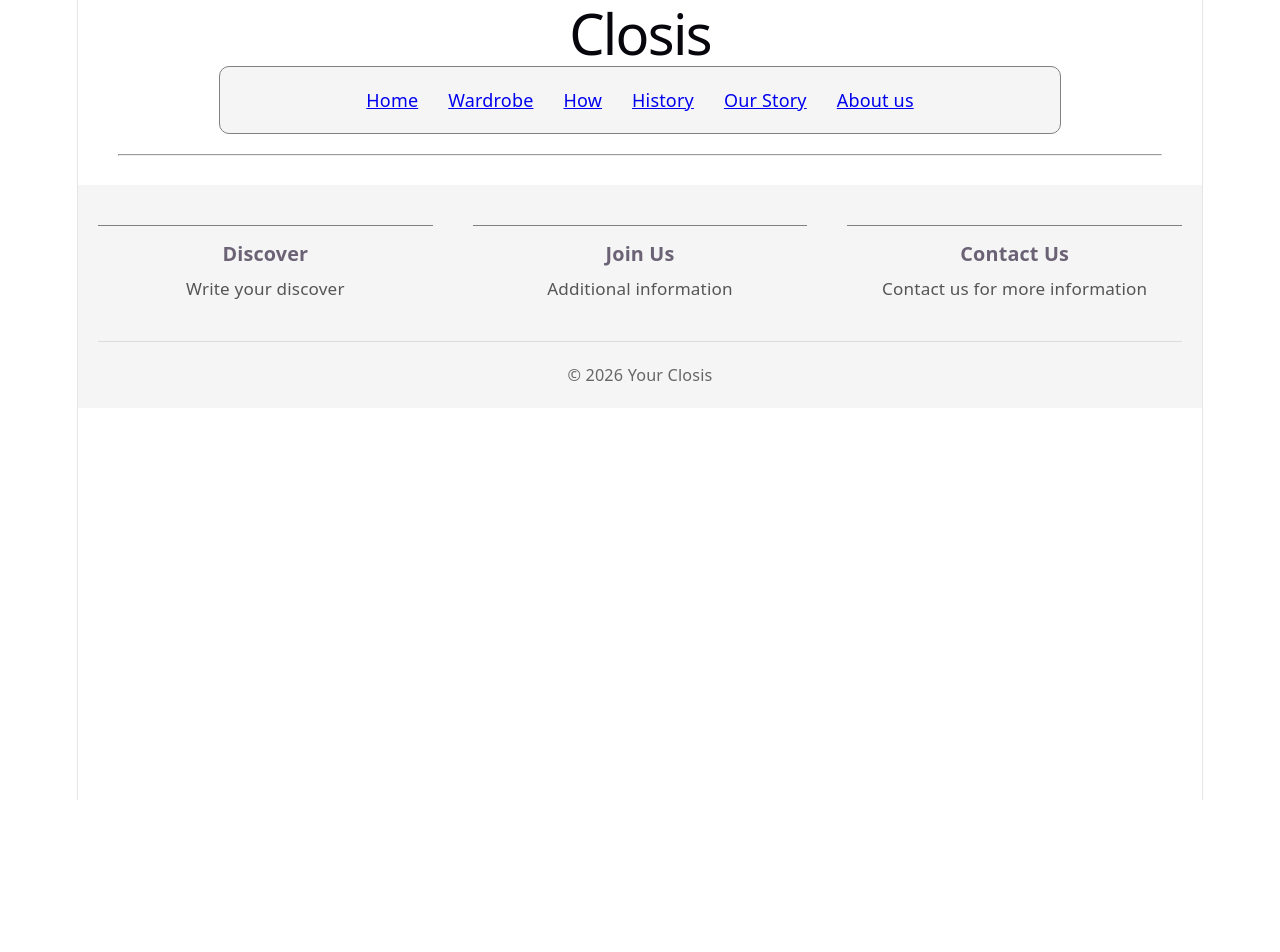
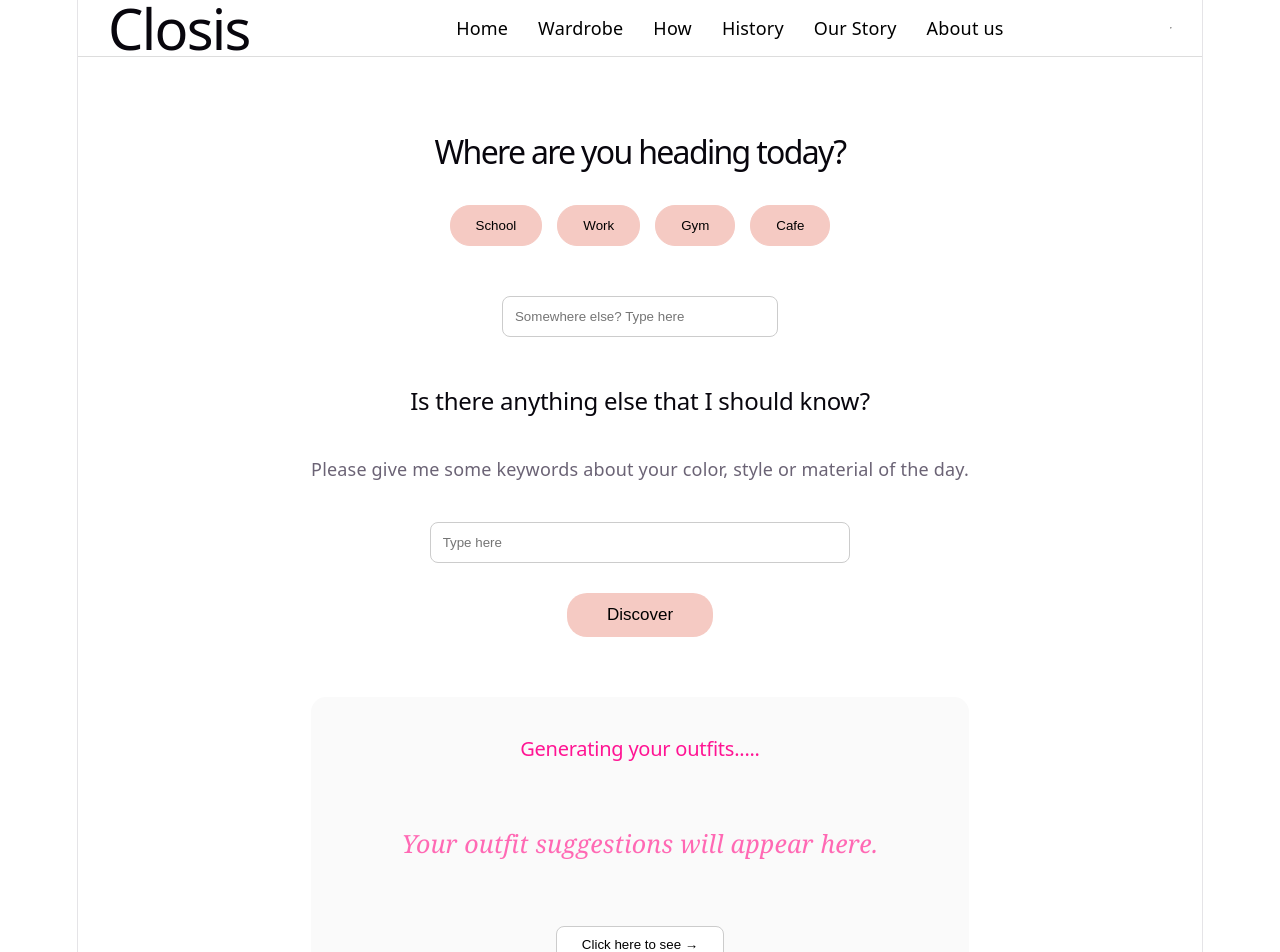
Before and after one commit to clarypham1/Web-Dev-Project, a React (Vite) app in the folder FE/: page /start in a window 1280 px wide. Shown: the top 952 px of the page. Before the commit the page ends 800 px from the top, so only its background shows below. Built offline with nearby package versions, Linux system fonts and the light colour scheme.

Commit message:
feat: adding start page, profile

```diff
--- a/FE/src/App.jsx
+++ b/FE/src/App.jsx
@@ -1,4 +1,5 @@
 
+import {useState} from "react";
 import { BrowserRouter, Routes, Route } from "react-router-dom";
 
 import "./Components/Footer.css";
@@ -13,6 +14,7 @@ import Login from './Components/login-page/LoginPage.jsx';
 import Signup from './Components/Signup-page/SignupPage.jsx';
 import HomePage from "./Components/HomePage.jsx";
 import ForgotPassword from "./Components/forgotpassword-page/ForgotPassword.jsx";
+import StartPage from "./Components/Start-Page/StartPage.jsx";
 
 
 import "./Components/login-page/LoginPage.css";
@@ -22,16 +24,17 @@ import "./Components/forgotpassword-page/ForgotPassword.css";
 
 
  function App() {
+
+    const [isLoggedIn, setIsLoggedIn] = useState (localStorage.getItem("isLoggedIn") === "true");
     return (
         <BrowserRouter>
-            <Header />
+            <Header isLoggedIn={isLoggedIn}/>
             <Routes>
                 <Route path="/" element = {<HomePage />} />
-                <Route path="/login" element={<Login />} />
+                <Route path="/login" element= {<Login setIsLoggedIn={setIsLoggedIn}/>}/>
+                <Route path="/start" element={<StartPage />} />
                 <Route path="/signup" element={<Signup />} />
                 <Route path="/forgot-password" element={<ForgotPassword />} />
-
-                {/* <Route path="/" element={<Navigate to="/login" />} /> */}
             </Routes>
             <Footer />
         </BrowserRouter>
--- a/FE/src/Components/Header.css
+++ b/FE/src/Components/Header.css
@@ -1,4 +1,4 @@
-
+/*
 header {
     padding: 20px 40px;
 }
@@ -23,3 +23,38 @@ nav ul {
     max-width: 800px;
 
 }
+ */
+
+ .header {
+    display: flex;
+    align-items: center;
+    padding: 15px 30px;
+    border-bottom: 1px solid #ddd;
+}
+
+.header h1 {
+    margin: 0;
+    margin-right: 40px;
+}
+
+.header nav {
+    flex: 1;
+}
+
+.header nav ul {
+    display: flex;
+    justify-content: center;
+    gap: 30px;
+    list-style: none;
+    margin: 0;
+    padding: 0;
+}
+
+.header nav a {
+    text-decoration: none;
+    color: black;
+}
+
+.header nav a:hover {
+    color: deeppink;
+}
--- a/FE/src/Components/Header.jsx
+++ b/FE/src/Components/Header.jsx
@@ -1,8 +1,11 @@
+
 import {Link} from "react-router-dom";
-function Header(){
+import Profile from "./Profile/Profile.jsx";
+
+function Header({isLoggedIn}){
 
     return (
-        <header>
+        <header className="header">
             <h1>Closis</h1>
             <nav>
                 <ul>
@@ -26,6 +29,7 @@ function Header(){
                     </li>
                 </ul>
             </nav>
+            {isLoggedIn && <Profile />}
             <hr />
         </header>
     );
--- a/FE/src/Components/HomePage.css
+++ b/FE/src/Components/HomePage.css
@@ -27,7 +27,6 @@
     color: black;
     font-size: 18px;
     cursor: pointer;
-    font-size: 20px;
 }
 
 .home-page p {
--- a/FE/src/Components/HomePage.jsx
+++ b/FE/src/Components/HomePage.jsx
@@ -1,6 +1,5 @@
 
 import {Link} from "react-router-dom";
-// import "./Homepage.css";
 
 function HomePage () {
 
--- /dev/null
+++ b/FE/src/Components/Profile/Profile.css
@@ -0,0 +1,62 @@
+
+
+.profile {
+    position: relative;
+}
+
+.profile-button {
+    border: none;
+    background-color: transparent;
+    font-size: 15px;
+    cursor: pointer;
+    padding: 5px 10px;
+}
+
+.profile-button:hover {
+    transform: scale(1.1);
+}
+
+.profile-dropdown {
+    position: absolute;
+    top: 45px;
+    right: 0;
+
+    width: 170px;
+    padding: 15px;
+
+    background-color: white;
+
+    border: 1px solid #ccc;
+    border-radius: 8px;
+
+    box-shadow: 0 4px 10px rgba(0, 0, 0, 0.15);
+
+    z-index: 1000;
+}
+
+.profile-dropdown p {
+    margin: 0;
+    padding: 8px 0 12px;
+
+    font-size: 15px;
+    color: #555;
+}
+
+.profile-dropdown button {
+    display: block;
+
+    width: 100%;
+    padding: 8px 0;
+
+    border: none;
+    background-color: transparent;
+
+    text-align: left;
+    font-size: 15px;
+
+    cursor: pointer;
+}
+
+.profile-dropdown button:hover {
+    color: deeppink;
+}
--- /dev/null
+++ b/FE/src/Components/Profile/Profile.jsx
@@ -0,0 +1,41 @@
+
+import { useState } from "react";
+import "./Profile.css";
+
+function Profile () {
+
+    const [profileMenu, setProfileMenu] = useState(false);
+
+    const handleProfileClick = () => {
+        setProfileMenu(!profileMenu);
+    };
+
+    return (
+        <div className = "profile">
+
+            <button
+                className="profile-button"
+                onClick={handleProfileClick}>
+                    👤 Profile
+            </button>
+
+            {profileMenu && (
+                <div className = "profile-dropdown">
+
+                    <button>
+                        Log Out
+                    </button>
+
+                    <button>
+                        Delete Account
+                    </button>
+
+                </div>
+            )}
+
+        </div>
+    );
+
+}
+
+export default Profile;
--- /dev/null
+++ b/FE/src/Components/Start-Page/StartPage.css
@@ -0,0 +1,114 @@
+
+.start-page {
+    max-width: 900px;
+    margin: 0 auto;
+    padding: 50px 30px;
+    text-align: center;
+}
+
+.weather-section {
+    margin-bottom: 40px;
+}
+
+.weather-section h1 {
+    font-size: 32px;
+    margin-bottom: 15px;
+}
+
+.weather-message {
+    font-size: 18px;
+    color: #666;
+}
+
+
+.destination-section {
+    display: flex;
+    flex-direction: column;
+    align-items: center;
+    gap: 20px;
+    margin-bottom: 50px;
+}
+
+.destination-buttons {
+    display: flex;
+    justify-content: center;
+    gap: 15px;
+}
+
+.destination-buttons button {
+    padding: 12px 25px;
+    border: 1px solid #f5cac3;
+    border-radius: 20px;
+    background-color: #f5cac3;
+    cursor: pointer;
+    margin-bottom: 30px;
+}
+.destination-section input {
+    padding: 12px;
+    border: 1px solid #ccc;
+    border-radius: 8px;
+    width: 250px;
+}
+
+
+.style-section {
+    margin-bottom: 30px;
+}
+
+.style-section h2 {
+    font-size: 24px;
+    margin-bottom: 40px;
+}
+
+.style-section p {
+    margin-bottom: 40px;
+}
+
+.style-section input {
+    width: 60%;
+    padding: 12px;
+    border: 1px solid #ccc;
+    border-radius: 8px;
+}
+
+
+.discover-button {
+    padding: 12px 40px;
+    border: none;
+    border-radius: 20px;
+    background-color: #f5cac3;
+    font-size: 17px;
+    cursor: pointer;
+}
+
+
+.outfit-section {
+    margin-top: 60px;
+    padding: 30px;
+    border-radius: 15px;
+    background-color: #fafafa;
+}
+
+.outfit-section h2 {
+    font-size: 20px;
+    color:deeppink;
+    margin-bottom: 40px;
+    padding: 10px;
+}
+
+.outfit-section p {
+    font-size: 25px;
+    color: hotpink;
+    padding: 20px;
+    margin-bottom: 50px;
+    font-family:Georgia, serif;
+    font-style: italic;
+}
+
+.outfit-section button {
+    padding: 10px 25px;
+    border: 1px solid #ccc;
+    border-radius: 8px;
+    background-color: white;
+    cursor: pointer;
+}
--- /dev/null
+++ b/FE/src/Components/Start-Page/StartPage.jsx
@@ -0,0 +1,61 @@
+
+import "./StartPage.css";
+
+function StartPage() {
+    return (
+        <main className="start-page">
+
+            <section className="weather-section">
+                <h1>Where are you heading today?</h1>
+
+            </section>
+
+            <section className = "destination-section">
+
+                <div className="destination-buttons">
+
+                    <button>School</button>
+                    <button>Work </button>
+                    <button>Gym</button>
+                    <button>Cafe</button>
+                </div>
+
+                <input type="text" placeholder="Somewhere else? Type here"/>
+
+            </section>
+
+            <section className="style-section">
+                <h2>Is there anything else that I should know?</h2>
+
+                <p>
+                    Please give me some keywords about your color, style or material of the day.
+                </p>
+
+                <input type="text" placeholder="Type here"/>
+
+            </section>
+
+            <button className ="discover-button">
+                Discover
+
+            </button>
+
+            <section className="outfit-section">
+
+                <h2>Generating your outfits.....</h2>
+
+                <p>
+                    Your outfit suggestions will appear here.
+                </p>
+
+                <button>
+                    Click here to see →
+                </button>
+
+            </section>
+
+        </main>
+    );
+}
+
+export default StartPage;
--- a/FE/src/Components/login-page/LoginPage.jsx
+++ b/FE/src/Components/login-page/LoginPage.jsx
@@ -4,7 +4,7 @@ import {useState} from "react";
 import { Link, useNavigate } from "react-router-dom";
 
 
-function Login () {
+function Login ({setIsLoggedIn}) {
 
     const navigate = useNavigate();
 
@@ -37,8 +37,12 @@ function Login () {
             return;
         }
 
+        setIsLoggedIn(true);
+
+        localStorage.setItem("isLoggedIn", "true");
+
         console.log (loginInformation); // show the login information in console
-        // navigate("wardrobe");
+        navigate("/start");
     };
 
     return (
```
